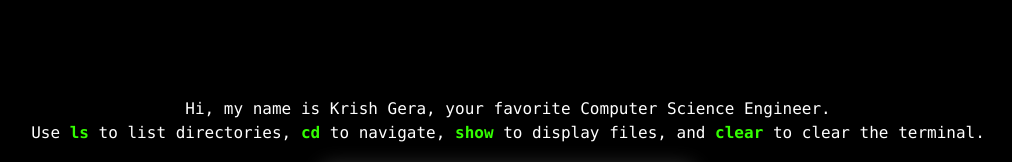
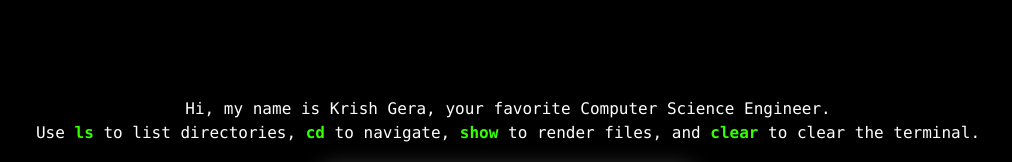
Before and after one commit to krishgera/linux-resume, a plain HTML site: page index.html in a window 1280 px wide. Shown: the top 162 px of the page, without its empty margins (132-1144 px from the left). Drawn offline with Linux system fonts and the light colour scheme.

Commit message:
Updated index.html

```diff
--- a/index.html
+++ b/index.html
@@ -11,7 +11,7 @@
 <div id="wrapper">
     <div id="introduction">
         <p>Hi, my name is Krish Gera, your favorite Computer Science Engineer.</p>
-        <p>Use <strong>ls</strong> to list directories, <strong>cd</strong> to navigate, <strong>show</strong> to display files, and <strong>clear</strong> to clear the terminal.</p>
+        <p>Use <strong>ls</strong> to list directories, <strong>cd</strong> to navigate, <strong>show</strong> to render files, and <strong>clear</strong> to clear the terminal.</p>
     </div>
 
     <div id="computer">
```
